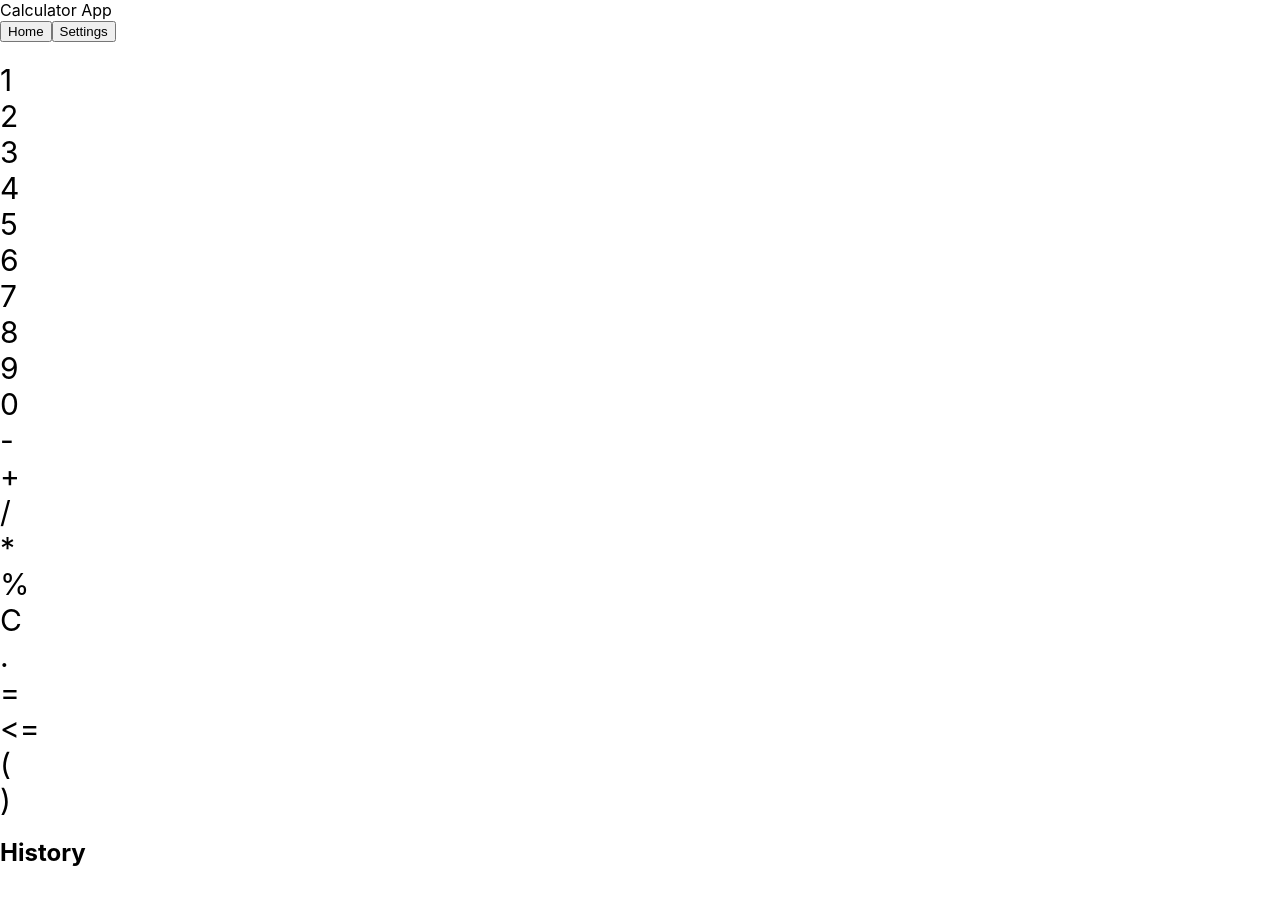
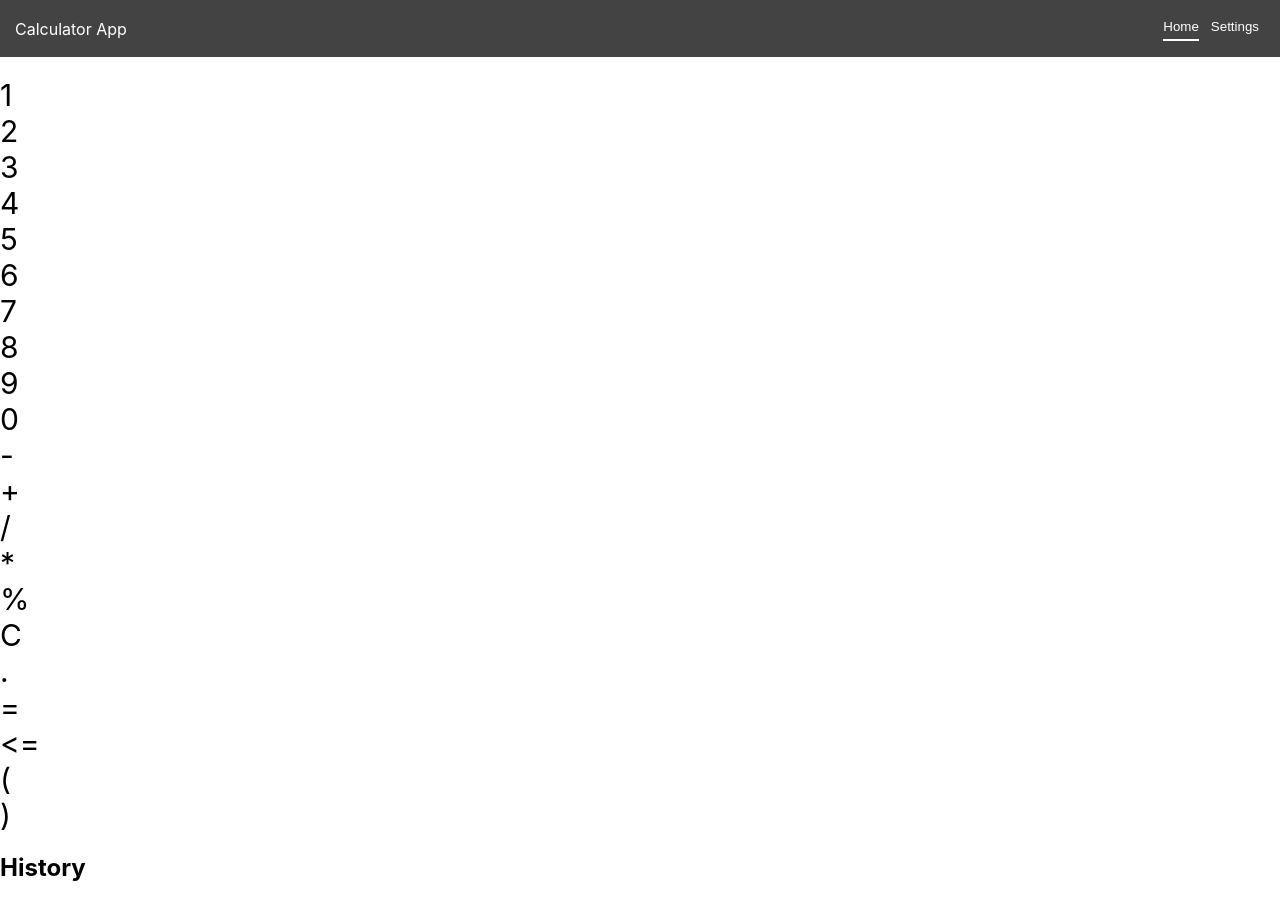
Before and after one commit to VladimirParmon/calculator, a React (Create React App) app: page /main in a window 1280 px wide. Built offline with nearby package versions, Linux system fonts and the light colour scheme.

Commit message:
add static styling to header using styled-components

```diff
--- a/src/components/header.tsx
+++ b/src/components/header.tsx
@@ -1,22 +1,71 @@
 import { RouterPaths } from 'constants/constants';
 import { useState } from 'react';
 import { Link } from 'react-router-dom';
+import styled, { css } from 'styled-components';
+
+const StyledHeader = styled.header`
+  display: flex;
+  justify-content: space-between;
+  align-items: center;
+  background-color: #434343;
+  padding: 15px;
+  color: white;
+`;
+
+const Spacer = styled.span`
+  flex-grow: 1;
+`;
+
+const HeaderButton = styled.button<{
+  active: boolean;
+}>`
+  background-color: transparent;
+  background-repeat: no-repeat;
+  border: none;
+  cursor: pointer;
+  overflow: hidden;
+  outline: none;
+  color: white;
+  line-height: 20px;
+  ${(props) =>
+    props.active &&
+    css`
+      &:after {
+        content: '';
+        height: 2px;
+        display: block;
+        margin-top: 2px;
+        background-color: white;
+        text-decoration: underline;
+      }
+    `}
+`;
 
 function Header() {
   const [currentPage, setCurrentPage] = useState(RouterPaths.MAIN);
   return (
-    <header>
+    <StyledHeader>
       <span>Calculator App</span>
-      <span className="spacer"></span>
+      <Spacer></Spacer>
       <div>
         <Link to={RouterPaths.MAIN}>
-          <button>Home</button>
+          <HeaderButton
+            active={currentPage === RouterPaths.MAIN}
+            onClick={() => setCurrentPage(RouterPaths.MAIN)}
+          >
+            Home
+          </HeaderButton>
         </Link>
         <Link to={RouterPaths.SETTINGS}>
-          <button>Settings</button>
+          <HeaderButton
+            active={currentPage === RouterPaths.SETTINGS}
+            onClick={() => setCurrentPage(RouterPaths.SETTINGS)}
+          >
+            Settings
+          </HeaderButton>
         </Link>
       </div>
-    </header>
+    </StyledHeader>
   );
 }
 
```
